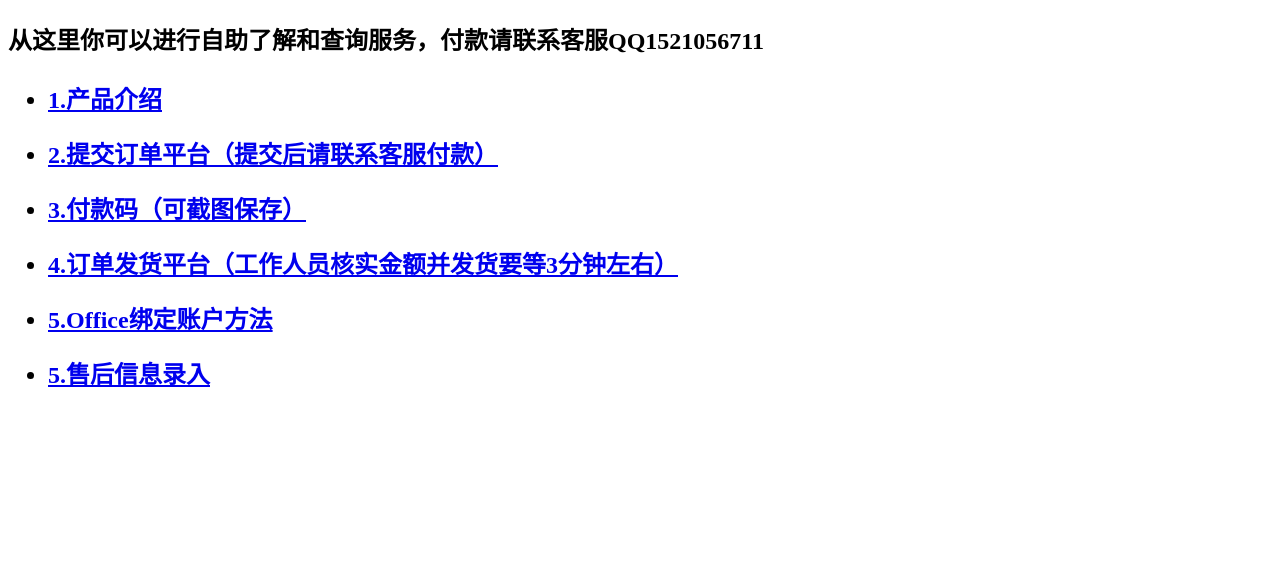
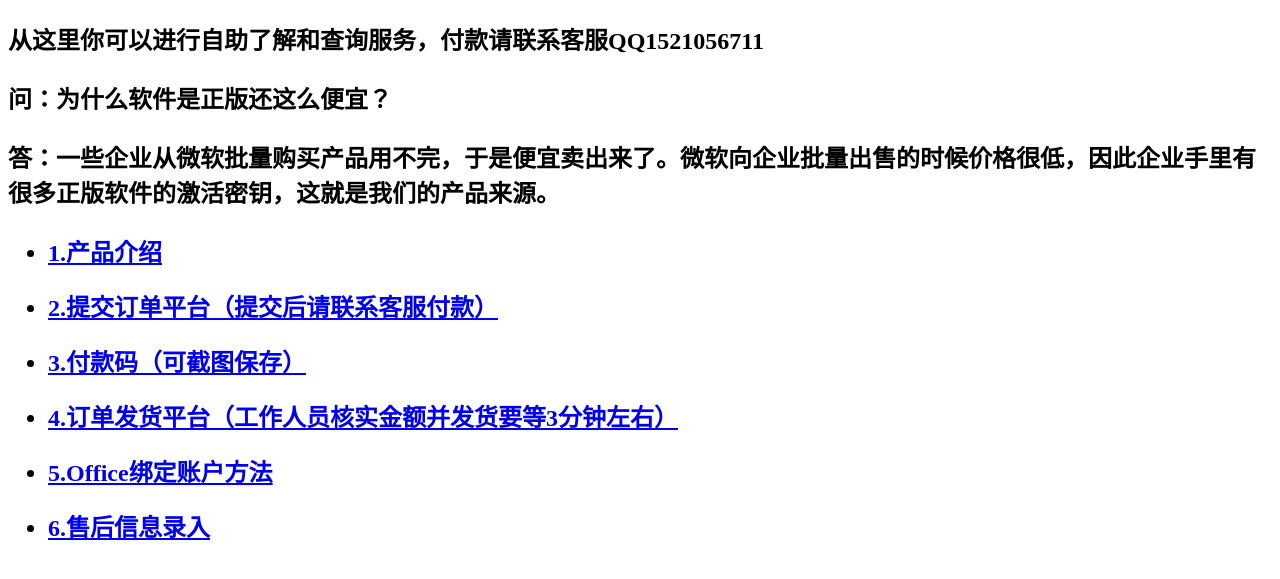
Before and after one commit to software-beep/sell, a plain HTML site: page index.html in a window 1280 px wide. Shown: the part 57-636 px from the top of the page. Drawn offline with Linux system fonts and the light colour scheme.

Commit message:
Update index.html

```diff
--- a/index.html
+++ b/index.html
@@ -1,5 +1,7 @@
 <h1 align="center">软件购买、提货、安装辅助网页（备用网页）</h1>
 <h2><p>从这里你可以进行自助了解和查询服务，付款请联系客服QQ1521056711</p></h2>
+<h2><p>问：为什么软件是正版还这么便宜？</p></h2>
+<h2><p>答：一些企业从微软批量购买产品用不完，于是便宜卖出来了。微软向企业批量出售的时候价格很低，因此企业手里有很多正版软件的激活密钥，这就是我们的产品来源。</p></h2>
 <ul>
   <h2><li> <a href="https://shimo.im/docs/Hw9ggkjCV8pK8vdT/read">1.产品介绍</a> </li></h2>
   <p>
@@ -11,6 +13,6 @@
   <p>
   <h2><li> <a href="https://app.yinxiang.com/fx/92ec530b-ebf6-4da2-8269-9b96cecf1a76">5.Office绑定账户方法</a> </li></h2>
   <p>
-  <h2><li> <a href="http://college-assistant.mikecrm.com/aodXuv1">5.售后信息录入</a> </li></h2>
+  <h2><li> <a href="http://college-assistant.mikecrm.com/aodXuv1">6.售后信息录入</a> </li></h2>
   <p>
 </ul>
```
